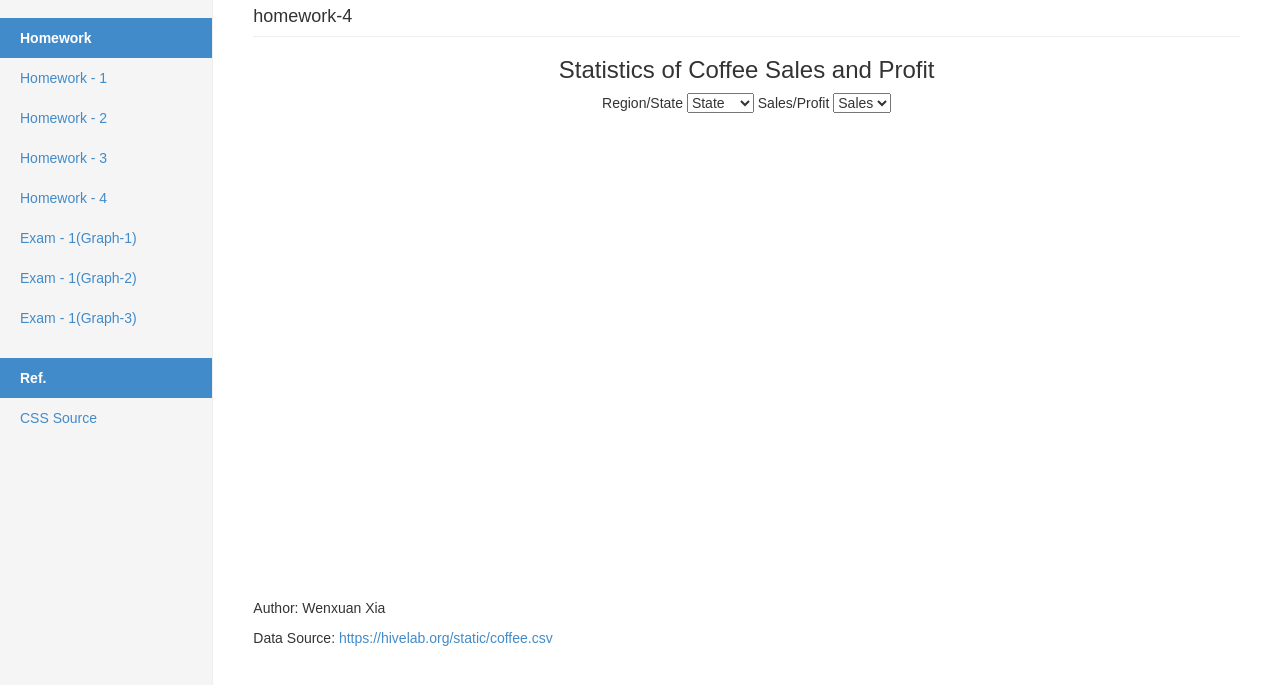
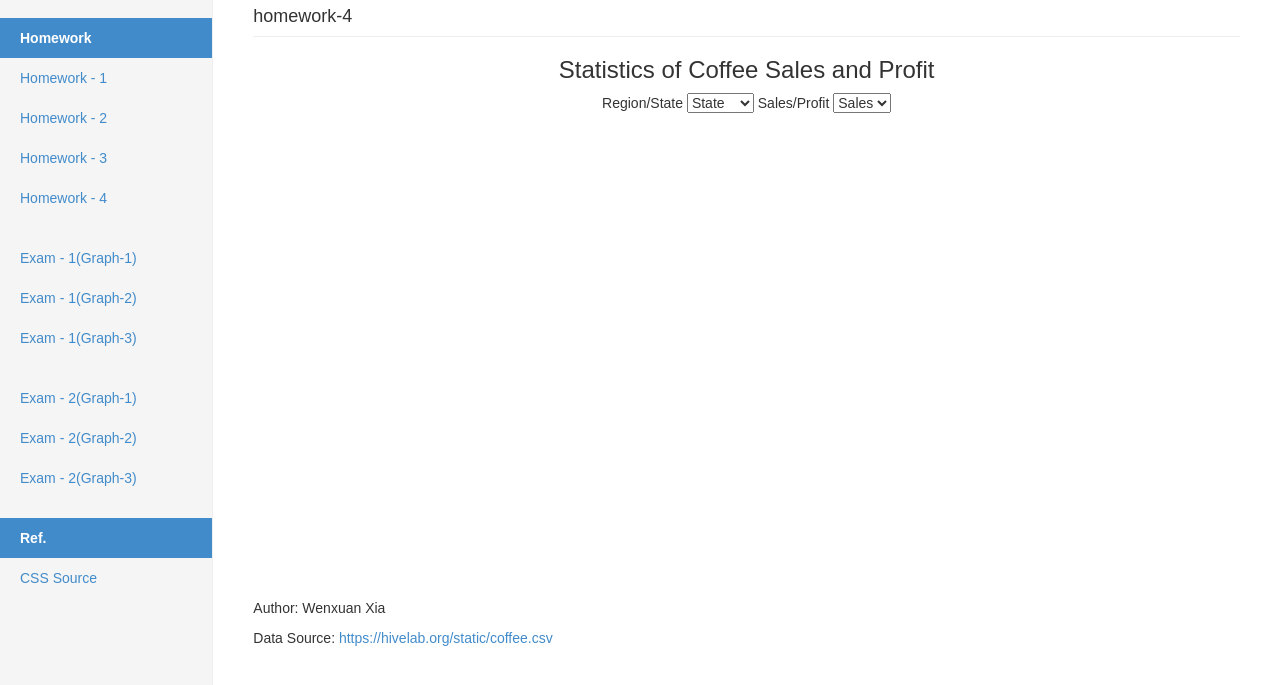
Before and after one commit to wenxuan-xia/wenxuan-xia.github.io, a plain HTML site: page index.html in a window 1280 px wide. Shown: the part 53-738 px from the top of the page. Drawn offline with Linux system fonts and the light colour scheme; no server answers.

Commit message:
add items into index.html

```diff
--- a/index.html
+++ b/index.html
@@ -63,9 +63,16 @@
 		        <li><a href="#hw_2" onclick="javascript:load_homework(2)">Homework - 2</a></li>
 		        <li><a href="#hw_3" onclick="javascript:load_homework(3)">Homework - 3</a></li>
 		        <li><a href="#hw_4" onclick="javascript:load_homework(4)">Homework - 4</a></li>
+		      </ul>
+		      <ul class="nav nav-sidebar">
 		        <li><a href="#exam_1" onclick="javascript:load_exam(1)">Exam - 1(Graph-1)</a></li>
 		        <li><a href="#exam_2" onclick="javascript:load_exam(2)">Exam - 1(Graph-2)</a></li>
 		        <li><a href="#exam_3" onclick="javascript:load_exam(3)">Exam - 1(Graph-3)</a></li>
+		      </ul>
+		      <ul class="nav nav-sidebar">
+		        <li><a href="exam2/exam2_1.html">Exam - 2(Graph-1)</a></li>
+		        <li><a href="exam2/exam2_2.html">Exam - 2(Graph-2)</a></li>
+		        <li><a href="exam2/exam2_3.html">Exam - 2(Graph-3)</a></li>
 		      </ul>
 		      <ul class="nav nav-sidebar">
 		        <li class="active"><a href="#"><strong>Ref.</strong></a></li>
```
